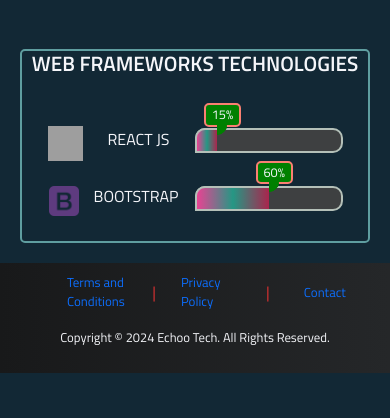
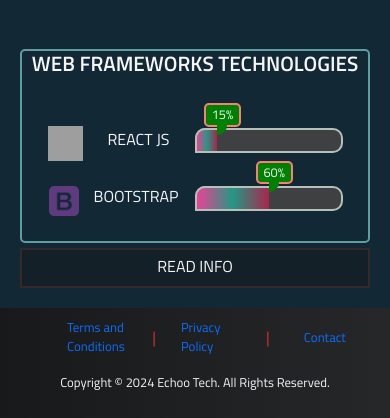
Before and after one commit to Jericho-Paningbatan/Native-Portfolio-Website, a PHP site: page / in a window 390 px wide. Shown: the part 2021-2439 px from the top of the page. Before the commit the page ends 2394 px from the top, so only its background shows below. Run offline with PHP 8.4, Linux system fonts and the light colour scheme; some libraries are stand-ins or nearby versions; grey boxes are pictures that could not be loaded.

Commit message:
UPDATE: 4:58 PM

```diff
--- a/css/styles.css
+++ b/css/styles.css
@@ -435,6 +435,13 @@ left: 19px;
   display: flex;
   gap: 5px;
 }
+.percent-container2{
+
+  display: flex;
+  flex-direction: row-reverse;
+  gap: 5px;
+
+}
 
 .percent, .percent2{
   position: relative;
@@ -496,6 +503,7 @@ left: 19px;
 }
 
 
+
 .info-webcon{
   width: 50%;
   background-color: rgba(29, 28, 28, 0.3);
@@ -511,11 +519,66 @@ left: 19px;
   color: #00b894;
   transition: all 0.3s ease-in-out;
 }
-.info-webcon p{
+.info-webcon2{
+  width: 50%;
+  background-color: rgba(29, 28, 28, 0.3);
+  margin-top: 50px;
+  border: 2px solid cadetblue;
+  border-radius: 5px;
+  animation: btn-infowebAni 0.8s ease-in;
+  user-select: none;
+  text-align: left;
+  padding-block: 30px;
+  padding-inline: 55px;
+  color: #00b894;
+  transition: all 0.3s ease-in-out;
+  display: none;
+
+}
+
+.info-webcon p, .info-webcon2 p{
   margin-top: 30px;
   color: whitesmoke;
   text-align: justify;
   font-size: 0.9rem;
+}
+
+.btn-info-web4{
+
+  display: none;
+
+}
+
+.btn-info-web3{
+  display: flex;
+  justify-content: center;
+  align-items: center;
+  position: absolute;
+  width: 60px;
+  height: 40px;
+  left: 45.7%;
+  top: 78%;
+  background-color: rgba(22, 24, 26, 0.5);
+  border: 2px solid rgba(87, 51, 51, 0.5);
+
+  cursor: pointer;
+  z-index: 1;
+  color: whitesmoke;
+  user-select: none;
+  border-right: none;
+
+
+}
+.btn-info-web3:hover{
+
+  transform: scale(1.1);
+  width: 55px;
+
+}
+.btn-info-web3 .fa-greater-than{
+
+  display: none;
+
 }
 
 .info-webconJS{
@@ -523,10 +586,30 @@ left: 19px;
   animation: btn-infowebAni 0.5s ease-in;
   display: block;
 }
+.info-webconJS2{
+
+  animation: btn-infowebAni2 0.5s ease-in;
+  display: block;
+
+}
 @keyframes btn-infowebAni {
   0%,30%, 50% {
 
       transform: translateX(-500px);
+      opacity: 0;
+
+  }
+  90%, 100%{
+    transform: translateX(0);
+    opacity: 1;
+  }
+
+
+}
+@keyframes btn-infowebAni2 {
+  0%,30%, 50% {
+
+      transform: translateX(500px);
       opacity: 0;
 
   }
@@ -1052,6 +1135,11 @@ footer{
     flex-direction: column;
 
   }
+  .percent-container2{
+    display: flex;
+    flex-direction: column;
+
+  }
   .percent, .percent2{
 
     width: 100%;
@@ -1066,11 +1154,21 @@ footer{
     padding-block: 15px;
     padding-inline: 15px;
   }
+  .info-webcon2{
+
+    width: 100%;
+    padding-block: 15px;
+    padding-inline: 15px;
+  }
+
 
   .btn-info-web{
 
     display: none;
 
+  }
+  .btn-info-web3{
+    display: none;
   }
   .btn-info-web2{
 
@@ -1083,8 +1181,20 @@ footer{
     background-color: rgba(22, 24, 26, 0.5);
     border: 2px solid rgba(87, 51, 51, 0.5);
   }
+  .btn-info-web4{
 
-  .btn-info-web2 .readbtn, .btn-info-web2 .closebtn{
+    width: 100%;
+    height: 40px;
+    background-color: #045b94;
+    display: flex;
+    justify-content: center;
+    align-items: center;
+    background-color: rgba(22, 24, 26, 0.5);
+    border: 2px solid rgba(87, 51, 51, 0.5);
+  }
+
+  .btn-info-web2 .readbtn, .btn-info-web2 .closebtn,
+  .btn-info-web4 .readbtn2, .btn-info-web4 .closebtn2{
 
     font-size: 1rem;
     color: whitesmoke;
@@ -1092,7 +1202,7 @@ footer{
 
   }
 
-  .closebtn{
+  .closebtn, .closebtn2{
 
     display: none;
 
--- a/index.html
+++ b/index.html
@@ -215,7 +215,7 @@
         <div class="btn-info-web2"><h4 class="readbtn">READ INFO</h4><h4 class="closebtn">CLOSE</h4></div>
 
           <div class="info-webcon">
-              <h2 style="font-weight: 600;">What is web development?</h2>
+              <h2 style="font-weight: 600;">What is Web Development?</h2>
               <p>Web development is the process of creating and maintaining websites and web applications.
                 It involves the use of programming languages, frameworks,
                 and tools to design, build, and deploy digital solutions that can be accessed over the internet.
@@ -231,7 +231,7 @@
 
 
 
-
+        <div class="percent-container2">
         <div class="percent2">
 
           <h3>WEB FRAMEWORKS TECHNOLOGIES</h3>
@@ -274,7 +274,22 @@
 
           </div>
 
+          <div class="btn-info-web3"><i class="fa-solid fa-greater-than"></i><i class="fa-solid fa-less-than"></i></div>
+          <div class="btn-info-web4"><h4 class="readbtn2">READ INFO</h4><h4 class="closebtn2">CLOSE</h4></div>
 
+            <div class="info-webcon2">
+                <h2 style="font-weight: 600;">What is a Web Frameworks?</h2>
+                <p>
+                  A web framework is a
+                  software framework designed to aid and streamline
+                  the development of web applications including web services,
+                  web resources, and web APIs. It provides a structured and
+                  organized set of tools, libraries, and conventions that help
+                  developers build scalable, maintainable, and efficient web
+                  applications.</p>
+            </div>
+
+          </div>
 
 
 
--- a/js/script.js
+++ b/js/script.js
@@ -135,6 +135,83 @@ let closeBtn = document.querySelector('.closebtn');
 
 
 
+
+
+
+
+
+
+let infoWebcon2 = document.querySelector('.info-webcon2');
+let openInfoBtn3 = document.querySelector('.btn-info-web3');
+let openInfoBtn4 = document.querySelector('.btn-info-web4');
+
+let lessthan2 = document.querySelector('.btn-info-web3 .fa-less-than');
+let greaterthan2 = document.querySelector('.btn-info-web3 .fa-greater-than');
+
+let clickisTrue2 = true;
+
+
+openInfoBtn3.addEventListener('click', openInfowebcon3)
+openInfoBtn4.addEventListener('click', open3Infowebcon)
+
+
+
+function openInfowebcon3 (){
+
+  if(clickisTrue2){
+    lessthan2.style.display = 'block';
+    greaterthan2.style.display = 'none';
+    infoWebcon2.classList.add('info-webconJS2');
+  }else{
+
+    greaterthan2.style.display = 'block';
+    lessthan2.style.display = 'none';
+    infoWebcon2.classList.remove('info-webconJS2');
+
+  }
+
+  clickisTrue2 = !clickisTrue2;
+
+};
+
+
+
+
+
+function open3Infowebcon (){
+
+  let readBtn2 = document.querySelector('.readbtn2');
+  let closeBtn2 = document.querySelector('.closebtn2');
+
+
+    if(clickisTrue){
+
+      readBtn2.style.display = 'none';
+      closeBtn2.style.display = 'block';
+
+      infoWebcon2.classList.add('info-webconJS2');
+    }else{
+
+      readBtn2.style.display = 'block';
+      closeBtn2.style.display = 'none';
+
+      infoWebcon2.classList.remove('info-webconJS2');
+
+    }
+
+    clickisTrue = !clickisTrue;
+
+  };
+
+
+
+
+
+
+
+
+
+
 function downloadcv (){
 
 let path = '../assets/downloads/Jericho-Paningbatan-Resume.pdf'
```
